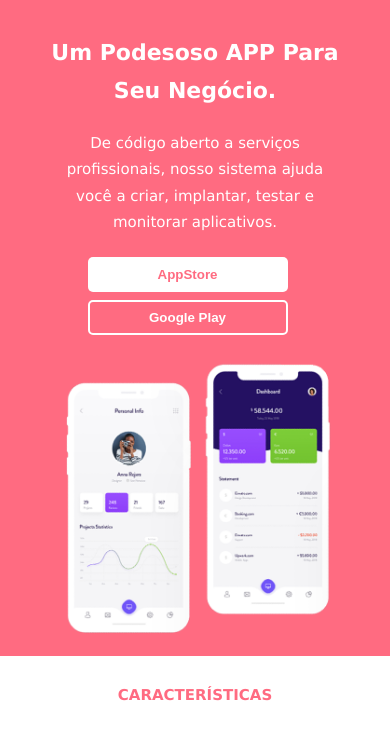
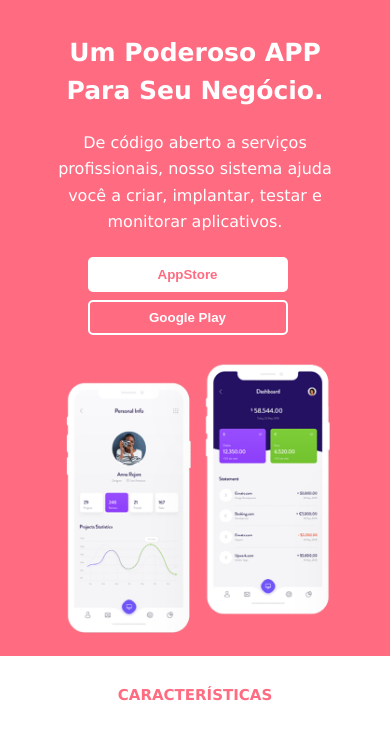
Before and after one commit to LUH-00/Projeto_responsivo_01, a plain HTML site: page index.html in a window 390 px wide. Shown: the part 58-789 px from the top of the page. Drawn offline with Linux system fonts and the light colour scheme.

Commit message:
Finalizado e corrigido / AMARTPHONE

```diff
--- a/index.html
+++ b/index.html
@@ -23,7 +23,7 @@
 
         <section>
             <article>
-                <h1>Um Podesoso APP Para Seu Negócio.</h1>
+                <h1>Um Poderoso APP Para Seu Negócio.</h1>
 
                 <p>De código aberto a serviços profissionais, nosso sistema ajuda você a criar, implantar, testar e monitorar aplicativos.</p>
                 <div>
--- a/src/css/style.css
+++ b/src/css/style.css
@@ -329,9 +329,12 @@ div ul li{
         font-size: 15px;
     }
     article h1{
-        font-size: 22px;
+        font-size: 25px;
         margin-bottom: 20px;
 
+    }
+    article p{
+        font-size: 16px;
     }
 
     nav{
```
